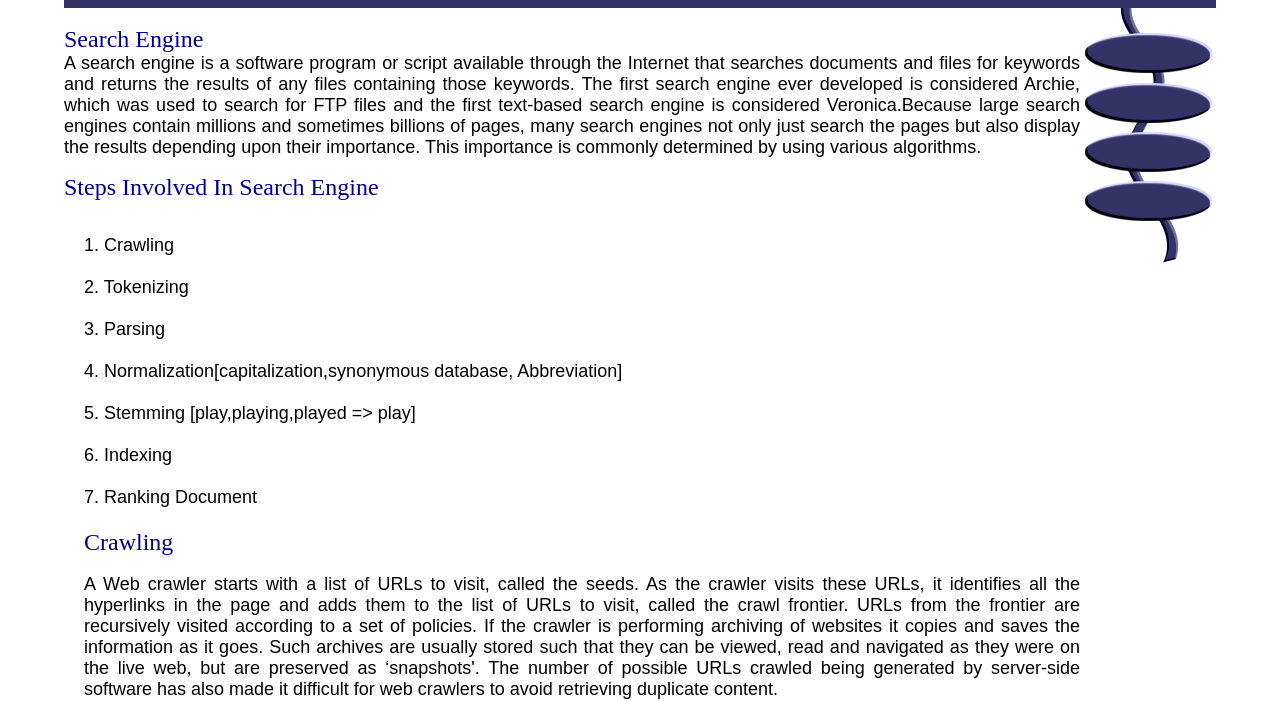
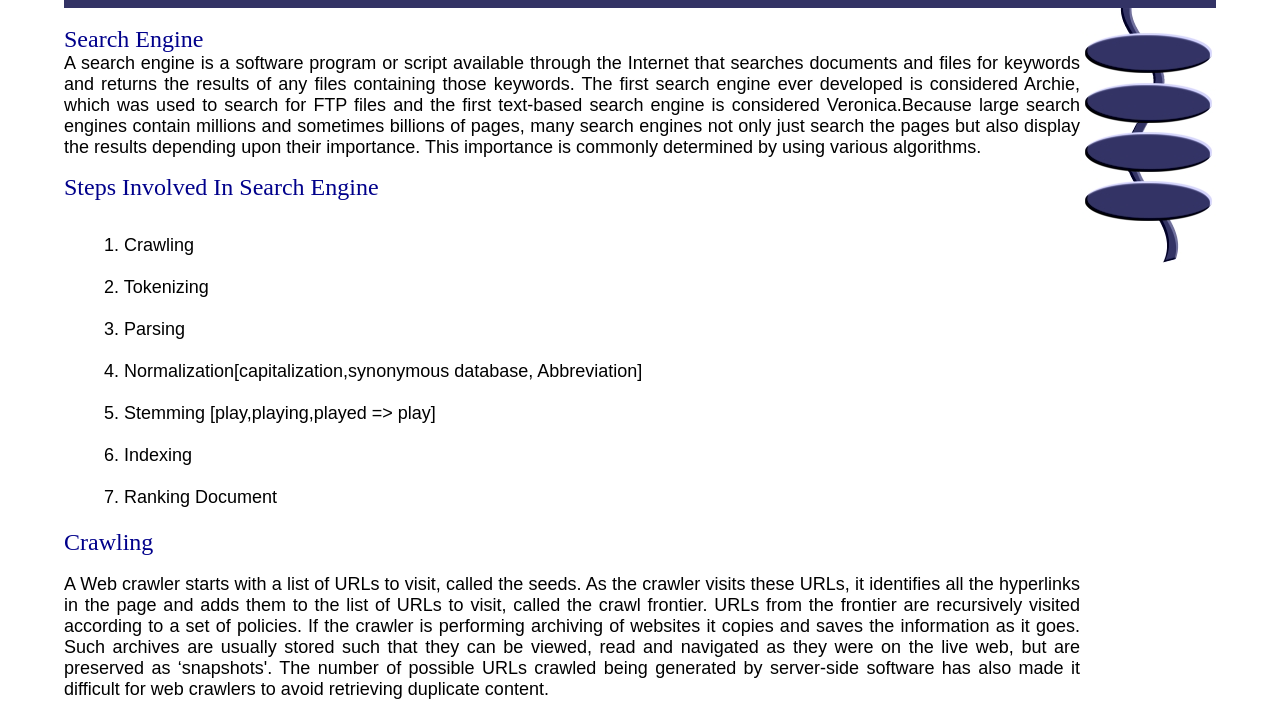
Before and after one commit to aibotnet/searchengine, a plain HTML site: page index.html in a window 1280 px wide. Shown: the part 109-810 px from the top of the page. Drawn offline with Linux system fonts and the light colour scheme.

Commit message:
content changed

```diff
--- a/index.html
+++ b/index.html
@@ -40,7 +40,7 @@
 
         <p>
           <font size="5" style="color:darkblue;">Steps Involved In Search Engine</font><font size="5"><br></font><br>
-          <div style="margin-left: 20px;">
+          <div style="margin-left: 40px;">
           <font face="Arial" size="4">
           1. Crawling<br><br>
           2. Tokenizing<br><br>
@@ -50,6 +50,7 @@
           6. Indexing<br><br>
           7. Ranking Document<br><br>
           </font>
+          </div>
           <font size="5" style="color:darkblue;">Crawling</font><font size="5"><br></font><br>
           <font face="Arial" size="4">
           A Web crawler starts with a list of URLs to visit, called the seeds. As the crawler visits these URLs, it identifies all the hyperlinks in the page
@@ -65,7 +66,6 @@
           d) Parallelization policy that states how to coordinate distributed web crawlers.<br>
 
           </font>
-          </div>
         </p>
 
         <p align="center"><font face="Arial" size="2" style="margin-bottom:10px">For python code please visit
```
